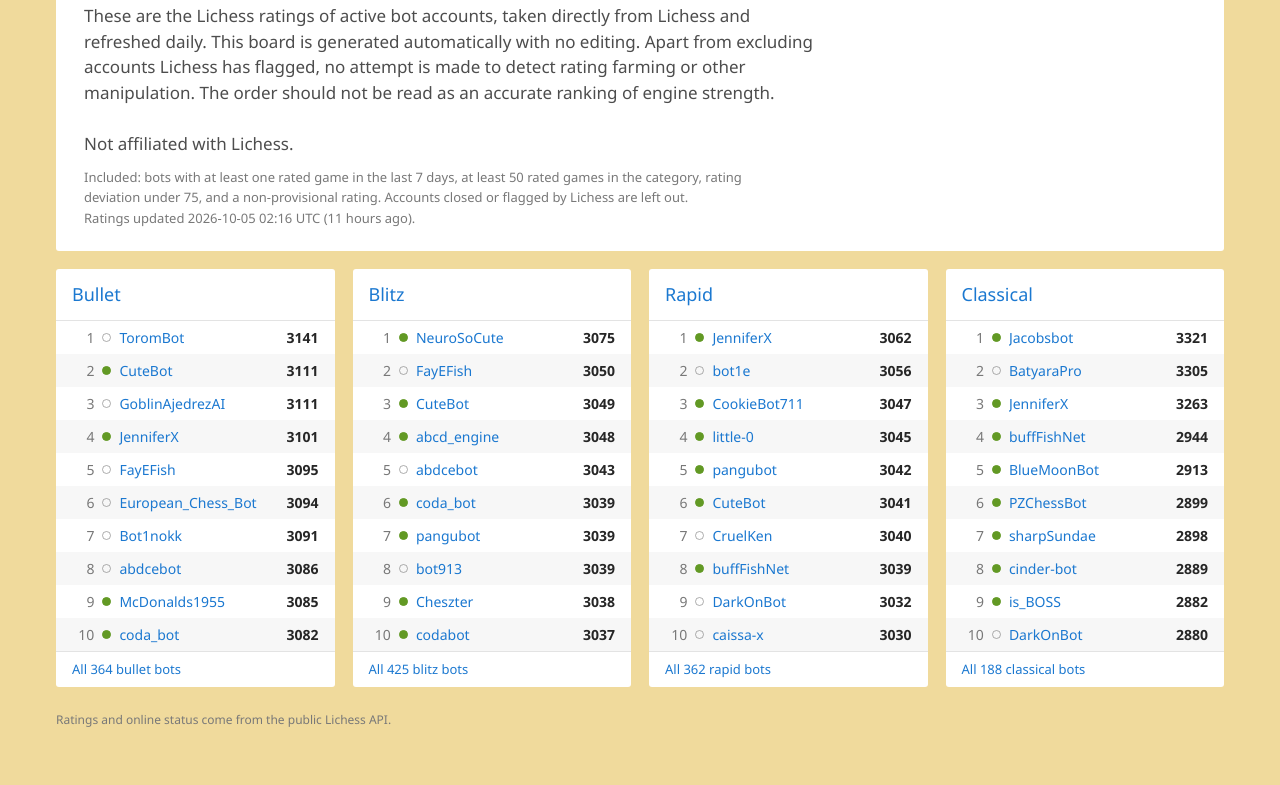
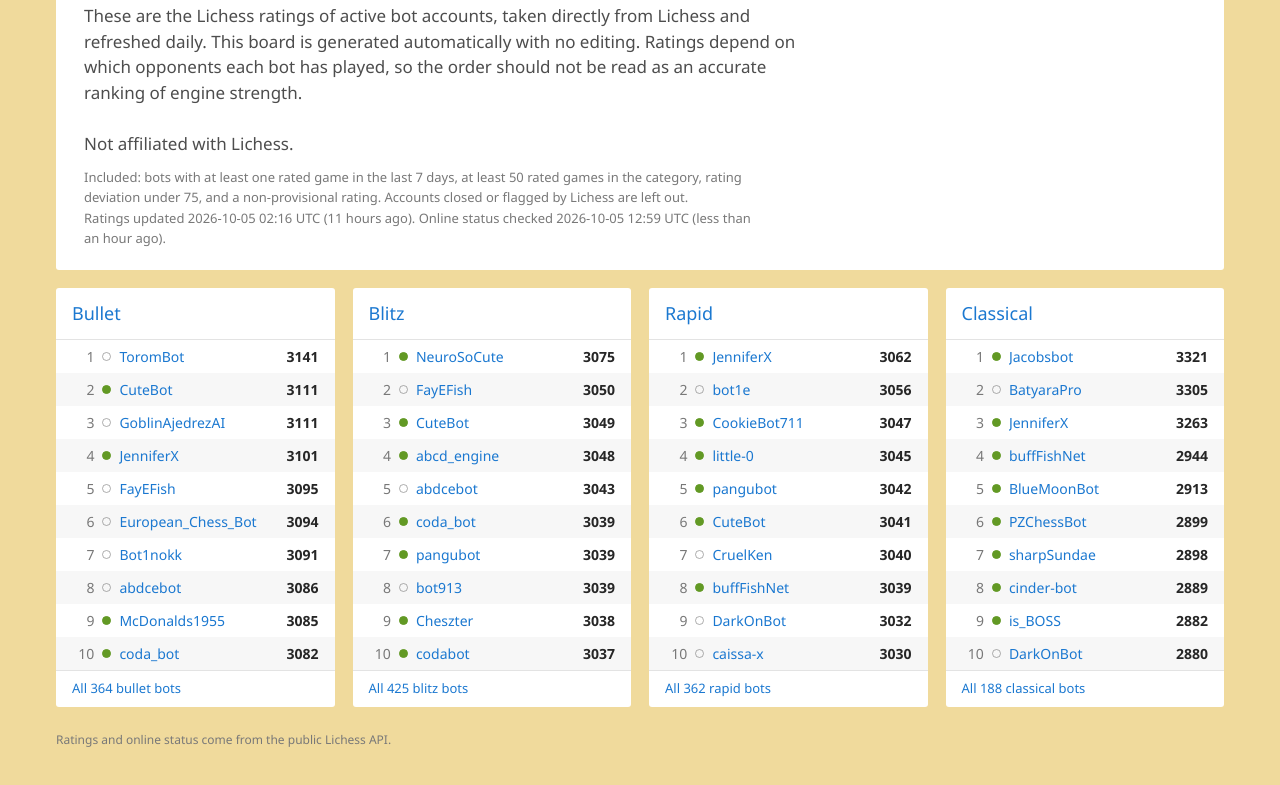
Before and after one commit to dream-build-create/chess-bot-leaderboard, a plain HTML site: page docs/index.html in a window 1280 px wide. Shown: the part 99-884 px from the top of the page. Drawn offline with Linux system fonts and the light colour scheme.

Commit message:
Reword disclaimer

```diff
--- a/docs/index.html
+++ b/docs/index.html
@@ -224,7 +224,7 @@
 <div class="page">
   <header class="intro">
     <h1><a href="#">The Lichess Bot Leaderboard</a></h1>
-    <p class="disclaimer">These are the Lichess ratings of active bot accounts, taken directly from Lichess and refreshed daily. This board is generated automatically with no editing. Apart from excluding accounts Lichess has flagged, no attempt is made to detect rating farming or other manipulation. The order should not be read as an accurate ranking of engine strength.</p>
+    <p class="disclaimer">These are the Lichess ratings of active bot accounts, taken directly from Lichess and refreshed daily. This board is generated automatically with no editing. Ratings depend on which opponents each bot has played, so the order should not be read as an accurate ranking of engine strength.</p>
     <p class="disclaimer">Not affiliated with Lichess.</p>
     <p class="meta" id="rules"></p>
     <p class="meta" id="updated"></p>
@@ -335,8 +335,9 @@
       `at least ${r.min_games} rated games in the category, rating deviation under ${r.max_rd_standard}, ` +
       `and a non-provisional rating. Accounts closed or flagged by Lichess are left out.`;
     const ratings = describeTime(data.generated_at);
+    const online = describeTime(data.online_checked_at);
     document.getElementById("updated").textContent =
-      `Ratings updated ${ratings || data.generated_at}.`;
+      `Ratings updated ${ratings || data.generated_at}.` + (online ? ` Online status checked ${online}.` : "");
   }
 
   // ------------------------------------------------------------ overview
```
